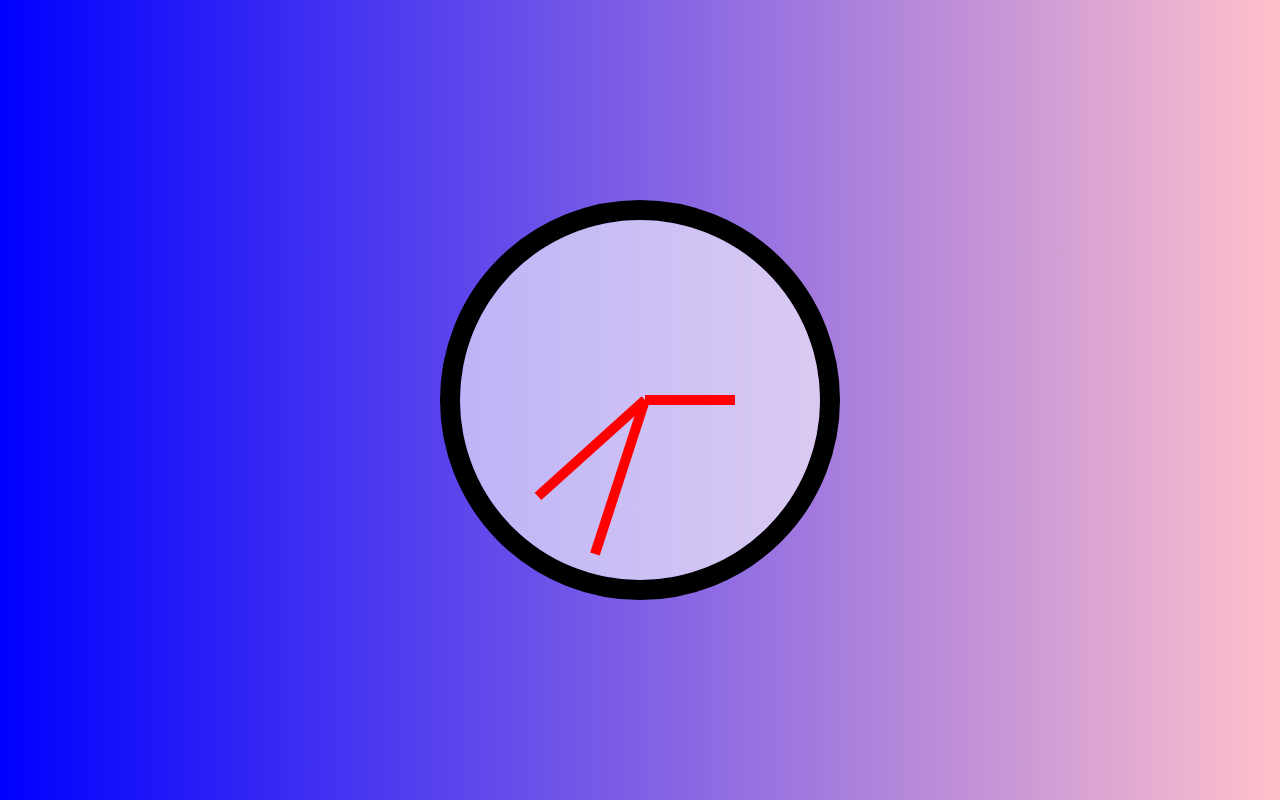
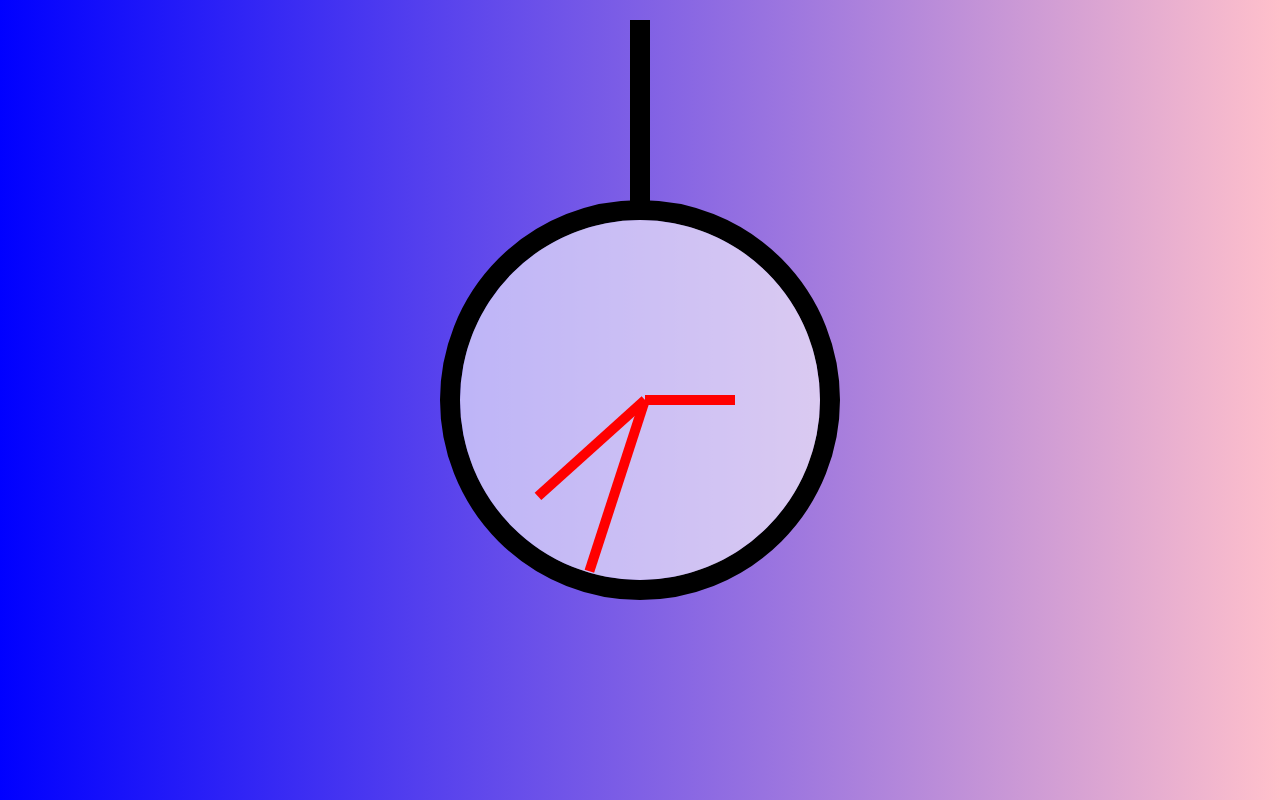
Before and after one commit to mreleftheros/css-clock, a plain HTML site: page index.html in a window 1280 px wide. Drawn offline with Linux system fonts and the light colour scheme.

Commit message:
Fix clock rotation

```diff
--- a/styles/style.scss
+++ b/styles/style.scss
@@ -6,13 +6,26 @@
   border: #000 solid 2rem;
   border-radius: 50%;
   position: relative;
-  transform: rotate(270deg);
+
+  &::before {
+    content: "";
+    display: block;
+    width: 2rem;
+    height: 20rem;
+    background: #000;
+    position: absolute;
+    top: 0;
+    left: 50%;
+    transform-origin: top;
+    transform: translate(-50%) rotate(180deg);
+  }
 
   &__face {
     background: rgba(255, 255, 255, .6);
     height: 100%;
     border-radius: 50%;
     position: relative;
+    transform: rotate(270deg);
 
     &__second {
       position: absolute;
@@ -20,7 +33,7 @@
       top: 50%;
       transform-origin: left center;
       transform: translateY(-50%);
-      width: 45%;
+      width: 50%;
       height: 1rem;
       background: red;
     }
```
Also changed, not shown: styles/style.css, 1 other file.
